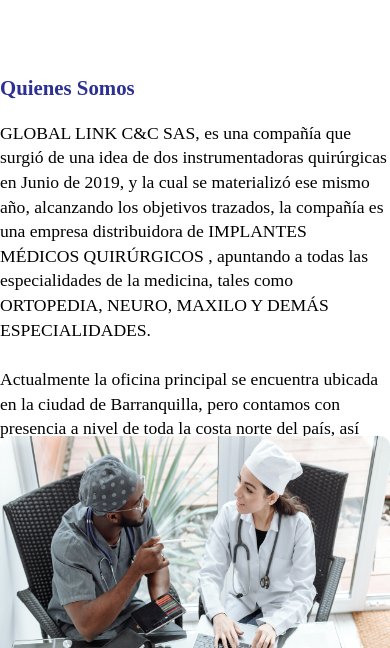
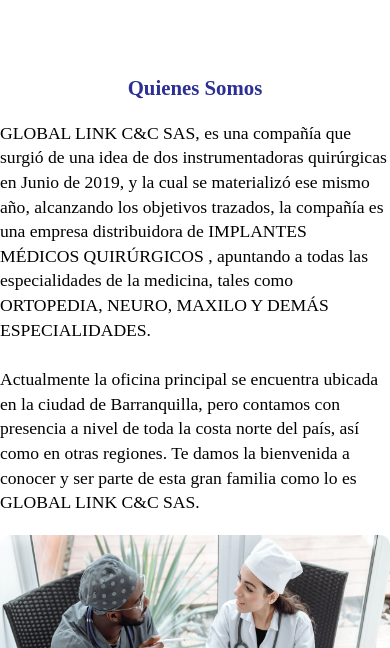
Before and after one commit to jsuz0712/parcial2, a plain HTML site: page nosotros.html in a window 390 px wide. Shown: the part 115-763 px from the top of the page. Drawn offline with nearby package versions, Linux system fonts and the light colour scheme.

Commit message:
Add files via upload

```diff
--- a/css/style.css
+++ b/css/style.css
@@ -389,9 +389,9 @@ aside#menu_para_mobiles nav a {
 
     main section#nosotros{width: 100%; height: auto; margin: 0 auto; float: none; position: relative;}
 
-    main section#nosotros article#somos{width: 100%; height: 340px; margin: 0; float: none; position: relative; padding:0 ;top: 0px;}
+    main section#nosotros article#somos{width: 100%; height: auto; margin: 0; float: none; position: relative; padding:0 ;top: 0px;}
 
-    main section#nosotros article#somos h1{}
+    main section#nosotros article#somos h1{text-align: center;}
 
     main section#nosotros article#somos p{}
 
```
